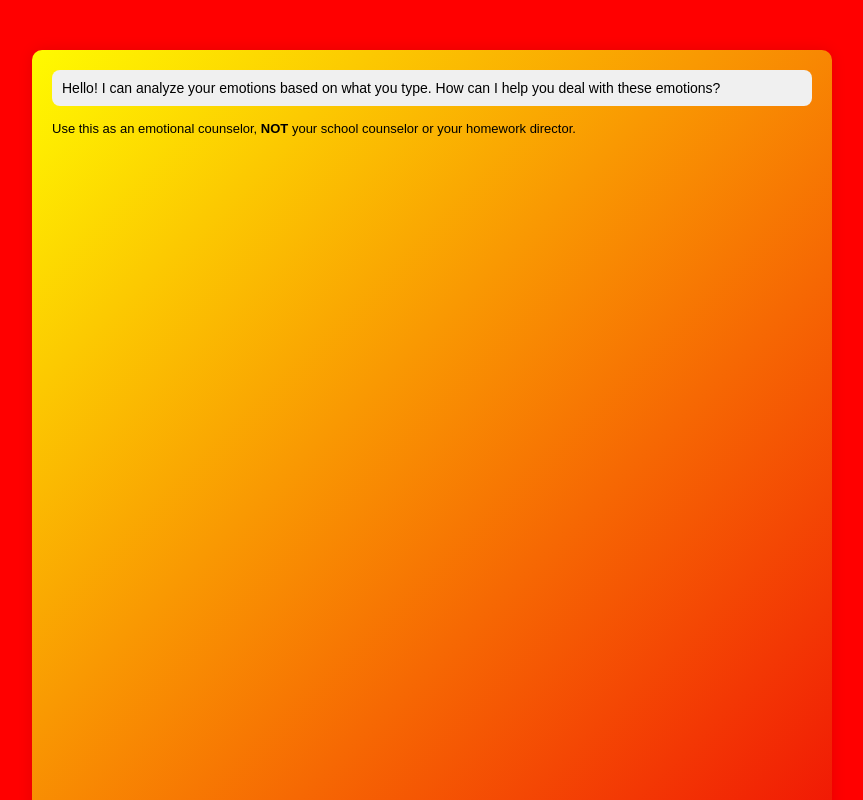
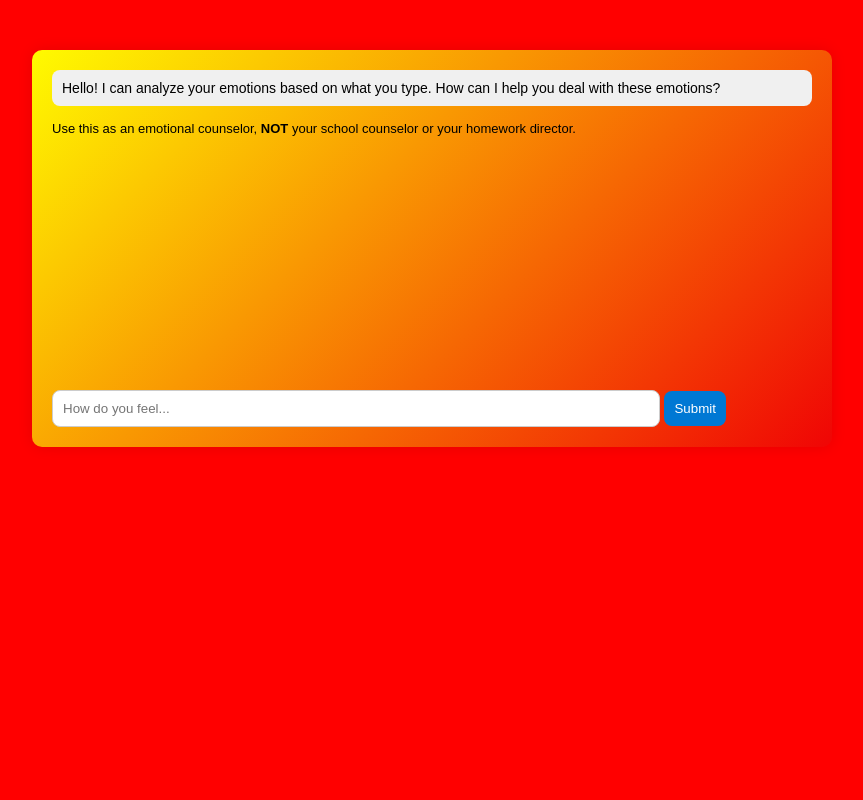
Before and after one commit to SakritUser123/DataAnalyzeBot, a plain HTML site: page index.html in a window 1280 px wide. Shown: the top 800 px of the page, without its empty margins (208-1071 px from the left). Drawn offline with Linux system fonts and the light colour scheme.

Commit message:
Update index.html

```diff
--- a/index.html
+++ b/index.html
@@ -40,8 +40,8 @@
       }
 
       .chat-box {
-        height: 800px;
-        max-height: 1800px;
+        height: 300px;
+        max-height: 600px;
         overflow-y: auto;
         margin-bottom: 20px;
         font-size: 13px;
```
